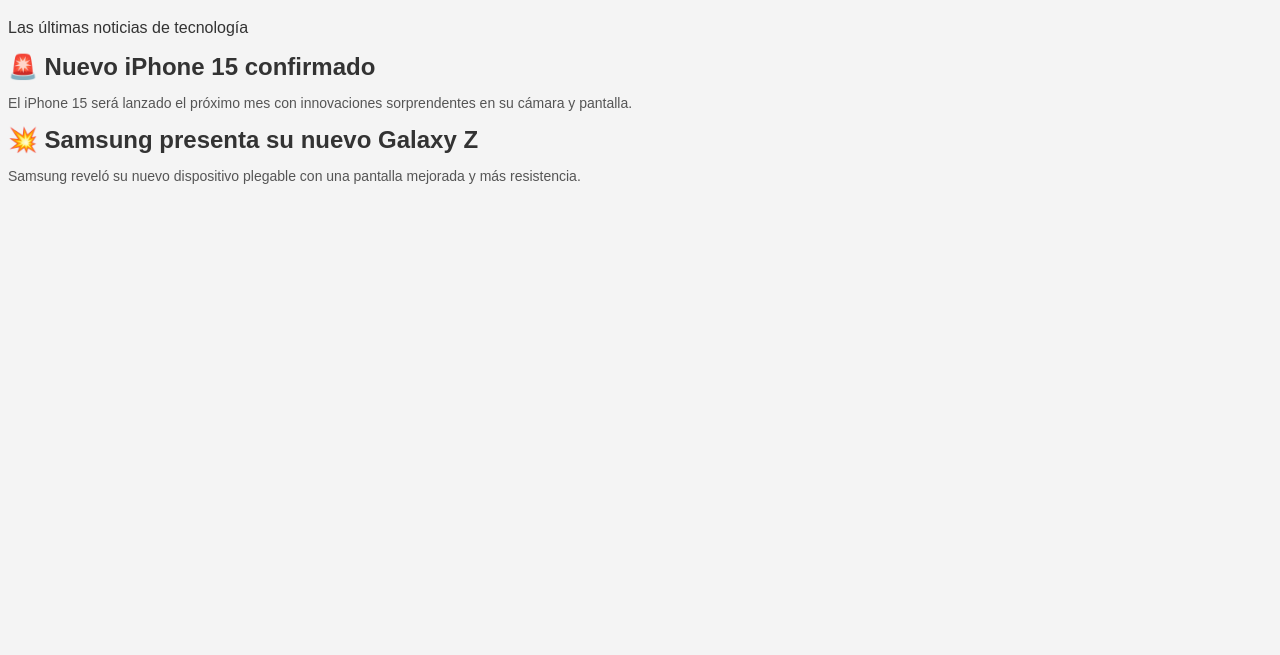
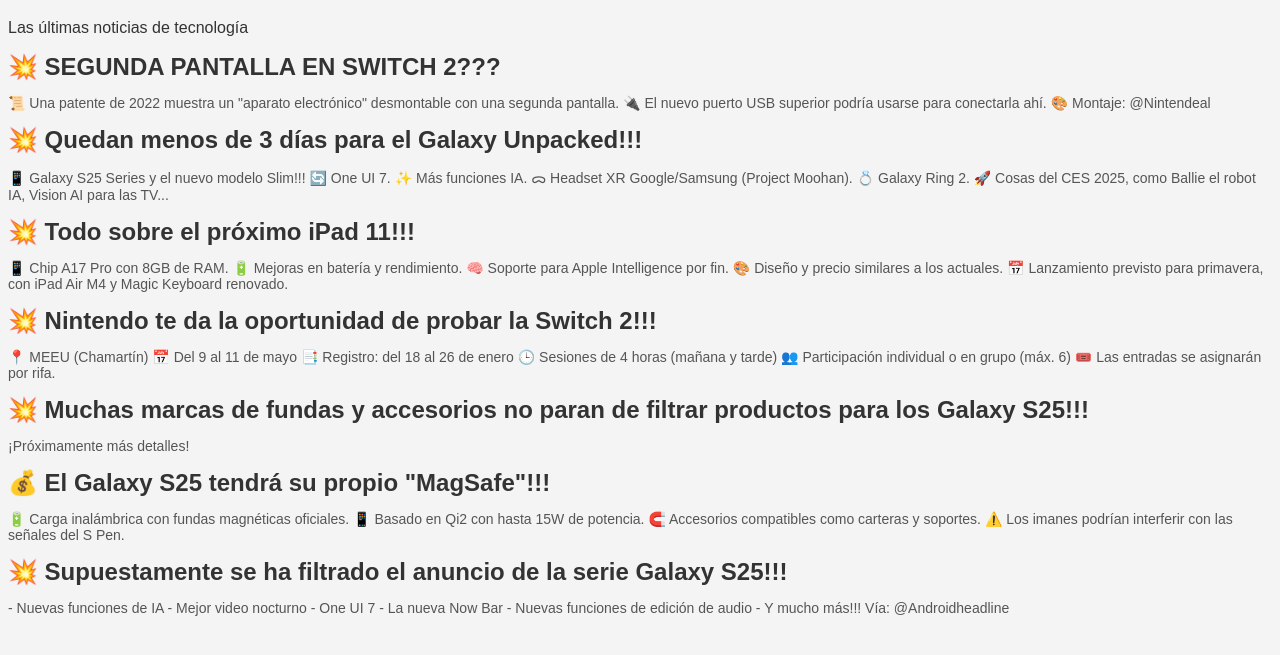
Before and after one commit to marcoooomp/GoTech, a plain HTML site: page index.html in a window 1280 px wide. Shown: the part 61-716 px from the top of the page. Drawn offline with Linux system fonts and the light colour scheme.

Commit message:
Update index.html

```diff
--- a/index.html
+++ b/index.html
@@ -19,12 +19,57 @@
     </header>
     <section>
         <div class="news-item">
-            <h2>🚨 Nuevo iPhone 15 confirmado</h2>
-            <p>El iPhone 15 será lanzado el próximo mes con innovaciones sorprendentes en su cámara y pantalla.</p>
+            <h2>💥 SEGUNDA PANTALLA EN SWITCH 2???</h2>
+            <p>📜 Una patente de 2022 muestra un "aparato electrónico" desmontable con una segunda pantalla.
+            🔌 El nuevo puerto USB superior podría usarse para conectarla ahí.
+            🎨 Montaje: @Nintendeal</p>
         </div>
         <div class="news-item">
-            <h2>💥 Samsung presenta su nuevo Galaxy Z</h2>
-            <p>Samsung reveló su nuevo dispositivo plegable con una pantalla mejorada y más resistencia.</p>
+            <h2>💥 Quedan menos de 3 días para el Galaxy Unpacked!!!</h2>
+            <p>📱 Galaxy S25 Series y el nuevo modelo Slim!!!
+            🔄 One UI 7.
+            ✨ Más funciones IA.
+            ᯅ Headset XR Google/Samsung (Project Moohan).
+            💍 Galaxy Ring 2.
+            🚀 Cosas del CES 2025, como Ballie el robot IA, Vision AI para las TV...</p>
+        </div>
+        <div class="news-item">
+            <h2>💥 Todo sobre el próximo iPad 11!!!</h2>
+            <p>📱 Chip A17 Pro con 8GB de RAM.
+            🔋 Mejoras en batería y rendimiento.
+            🧠 Soporte para Apple Intelligence por fin.
+            🎨 Diseño y precio similares a los actuales.
+            📅 Lanzamiento previsto para primavera, con iPad Air M4 y Magic Keyboard renovado.</p>
+        </div>
+        <div class="news-item">
+            <h2>💥 Nintendo te da la oportunidad de probar la Switch 2!!!</h2>
+            <p>📍 MEEU (Chamartín)
+            📅 Del 9 al 11 de mayo
+            📑 Registro: del 18 al 26 de enero
+            🕒 Sesiones de 4 horas (mañana y tarde)
+            👥 Participación individual o en grupo (máx. 6)
+            🎟️ Las entradas se asignarán por rifa.</p>
+        </div>
+        <div class="news-item">
+            <h2>💥 Muchas marcas de fundas y accesorios no paran de filtrar productos para los Galaxy S25!!!</h2>
+            <p>¡Próximamente más detalles!</p>
+        </div>
+        <div class="news-item">
+            <h2>💰 El Galaxy S25 tendrá su propio "MagSafe"!!!</h2>
+            <p>🔋 Carga inalámbrica con fundas magnéticas oficiales.
+            📱 Basado en Qi2 con hasta 15W de potencia.
+            🧲 Accesorios compatibles como carteras y soportes.
+            ⚠️ Los imanes podrían interferir con las señales del S Pen.</p>
+        </div>
+        <div class="news-item">
+            <h2>💥 Supuestamente se ha filtrado el anuncio de la serie Galaxy S25!!!</h2>
+            <p>- Nuevas funciones de IA
+            - Mejor video nocturno
+            - One UI 7
+            - La nueva Now Bar
+            - Nuevas funciones de edición de audio
+            - Y mucho más!!!
+            Vía: @Androidheadline</p>
         </div>
     </section>
 </body>
```
